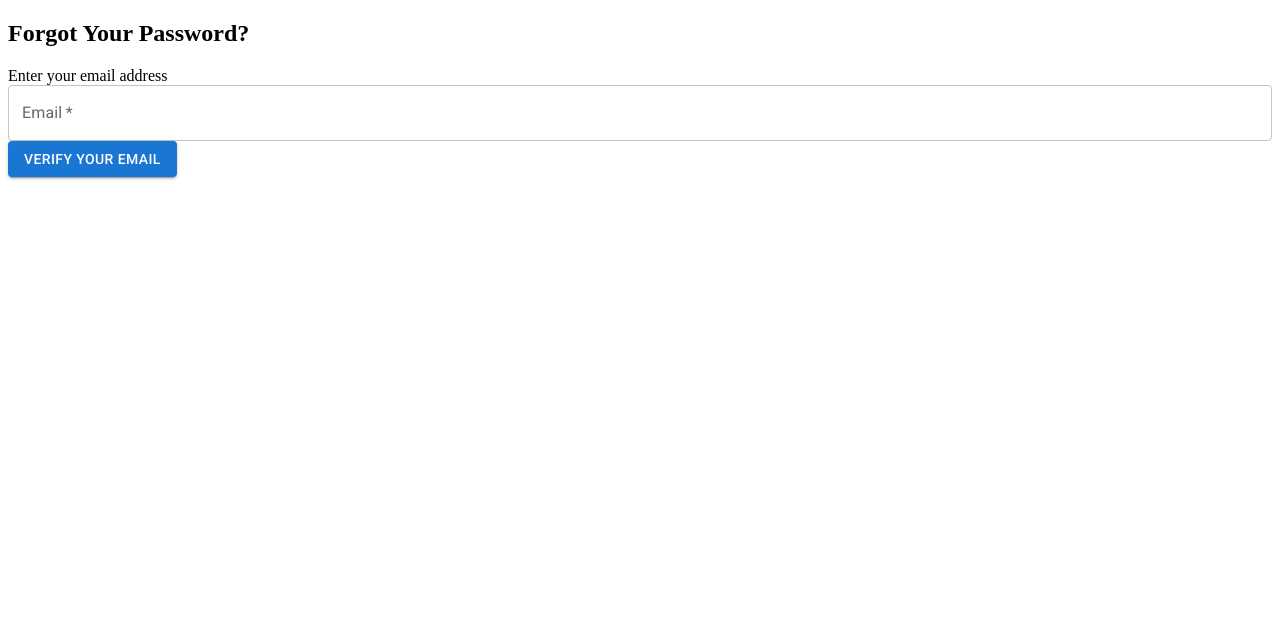
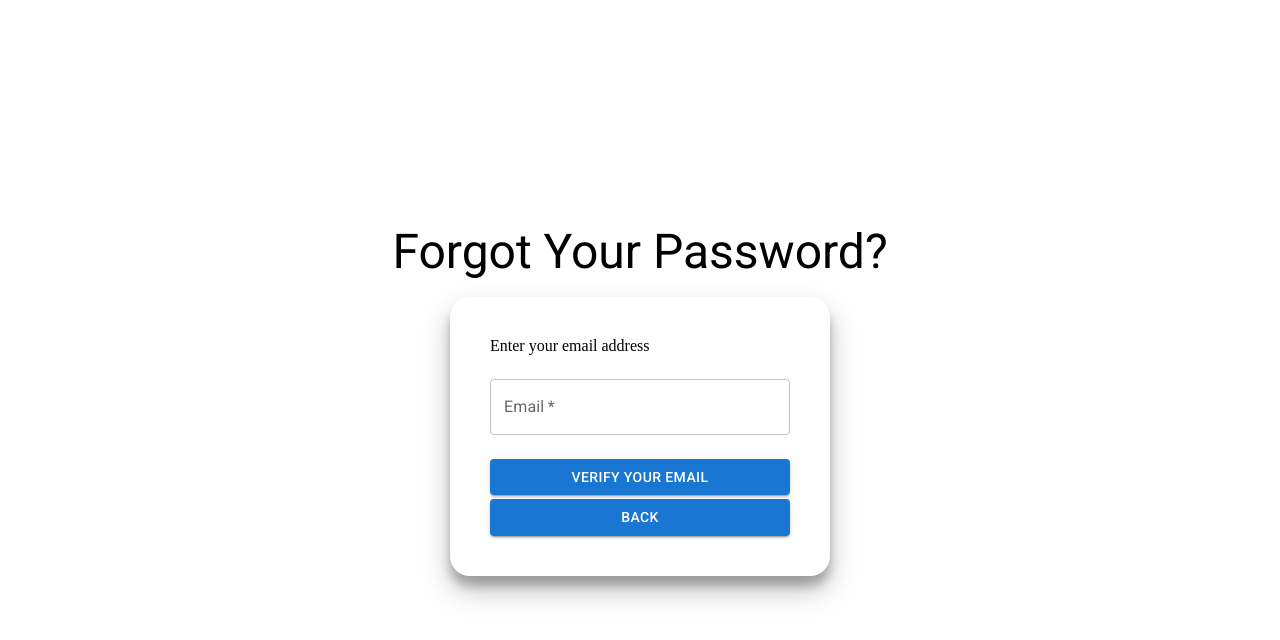
Before and after one commit to trungshin/T_Network, a React (Create React App) app in the folder frontend/: page /user/forgotPassword in a window 1280 px wide. Shown: the top 640 px of the page. Built offline with nearby package versions, Linux system fonts and the light colour scheme.

Commit message:
fix layout

```diff
--- a/frontend/package.json
+++ b/frontend/package.json
@@ -13,6 +13,7 @@
 		"@testing-library/react": "^12.1.3",
 		"@testing-library/user-event": "^13.5.0",
 		"axios": "^0.26.0",
+		"caniuse-lite": "^1.0.30001431",
 		"classnames": "^2.3.1",
 		"formik": "^2.2.9",
 		"moment": "^2.29.2",
--- a/frontend/src/components/ForgotPassword.jsx
+++ b/frontend/src/components/ForgotPassword.jsx
@@ -1,16 +1,19 @@
 import React, { useState } from "react";
 import axios from "axios";
-import { TextField, Button } from "@mui/material";
+import { TextField, Button, Grid} from "@mui/material";
+import { useNavigate } from "react-router-dom";
 // import {isEmail} from '../../utils/validation/Validation'
 import showSuccessMsg from "./notification";
 import { forgotPassword } from "../redux/apiRequests";
 import { useDispatch } from "react-redux";
+import GridLayout from "./GridLayout";
 
 function ForgotPassword() {
 	const [success, setSuccess] = useState("");
 	const [email, setEmail] = useState("");
 	// const [data, setData] = useState(initialState);
 	const dispatch = useDispatch();
+	const navigate = useNavigate();
 
 	const handleSumit = () => {
 		forgotPassword(email, dispatch, setSuccess);
@@ -24,14 +27,15 @@ function ForgotPassword() {
 	};
 
 	return (
-		<div>
-			<h2>Forgot Your Password?</h2>
-
-			<div>
+		<GridLayout heading={"Forgot Your Password?"}>
+			<Grid container spacing={3} direction="column">
+				<Grid item>
 					{/* {err && showErrMsg(err)} */}
 					{success && showSuccessMsg(success)}
+					<label htmlFor="email">Enter your email address</label>
+				</Grid>
 
-				<label htmlFor="email">Enter your email address</label>
+				<Grid item>
 					<TextField
 						required
 						fullWidth
@@ -41,11 +45,24 @@ function ForgotPassword() {
 						value={email}
 						onChange={(e) => setEmail(e.target.value)}
 					/>
-				<Button variant="contained" onClick={handleSumit}>
+				</Grid>
+
+				<Grid item>
+					<Button fullWidth variant="contained"  onClick={handleSumit}>
 						Verify your email
 					</Button>
-			</div>
-		</div>
+					<Button
+						fullWidth
+						variant="contained"
+						onClick={() => navigate("/")}
+						style={{marginTop: 4}}
+					>
+						Back
+					</Button>
+
+				</Grid>
+			</Grid>
+		</GridLayout>
 	);
 }
 
--- /dev/null
+++ b/frontend/src/components/GridLayout.jsx
@@ -0,0 +1,36 @@
+import React from "react";
+import { Grid,Typography, Box} from "@mui/material";
+
+const GridLayout = ({children, heading}) => {
+	return (
+		<>
+			<Grid
+                container
+                spacing={2}
+                direction="column"
+                alignItems="center"
+                justifyContent="center"
+                style={{ minHeight: "100vh" }}
+		    >
+                <Grid item>
+                    <Typography variant="h3">{heading}</Typography>
+                </Grid>
+
+                <Grid item>
+                    <Box
+                        sx={{
+                            width: 300,
+                            p: 5,
+                            borderRadius: 5,
+                            boxShadow: "rgba(0, 0, 0, 0.25) 0px 14px 28px, rgba(0, 0, 0, 0.22) 0px 10px 10px"
+                        }}
+                    >
+                        {children}
+                    </Box>
+                </Grid>
+            </Grid>
+		</>
+	);
+};
+
+export default GridLayout;
--- a/frontend/src/components/ResetPassword.jsx
+++ b/frontend/src/components/ResetPassword.jsx
@@ -2,14 +2,17 @@ import React, { useState } from "react";
 import { useParams } from "react-router-dom";
 import showSuccessMsg from "./notification";
 import { useDispatch } from "react-redux";
+import { useNavigate } from "react-router-dom";
 import * as Yup from "yup";
 import { useFormik } from "formik";
-import { TextField, Button, Grid, Typography, Box } from "@mui/material";
+import { TextField, Button, Grid } from "@mui/material";
 import { resetPassword } from "../redux/apiRequests";
+import GridLayout from "./GridLayout";
 
 function ResetPassword() {
 	const { token } = useParams();
 	const dispatch = useDispatch();
+	const navigate = useNavigate();
 	const [success, setSuccess] = useState("");
 
 	const formik = useFormik({
@@ -31,30 +34,15 @@ function ResetPassword() {
 		onSubmit: (values) => {
 			const newPassword = values.password;
 			resetPassword(newPassword, dispatch, setSuccess, token);
+			setTimeout(handleNavigate, 2500);
 		}
 	});
+
+	const handleNavigate = () => {
+		navigate("/");
+	};
 	return (
-		<Grid
-			container
-			spacing={2}
-			direction="column"
-			alignItems="center"
-			justifyContent="center"
-			style={{ minHeight: "100vh" }}
-		>
-			<Grid item>
-				<Typography variant="h3">Reset Your Password</Typography>
-			</Grid>
-
-			<Grid item>
-				<Box
-					sx={{
-						width: 300,
-						p: 5,
-						borderRadius: 5,
-						boxShadow: "rgba(0, 0, 0, 0.25) 0px 14px 28px, rgba(0, 0, 0, 0.22) 0px 10px 10px"
-					}}
-				>
+		<GridLayout heading={"Reset Your Password"}>
 			<form onSubmit={formik.handleSubmit}>
 				<Grid container spacing={3} direction="column">
 					<Grid item>{success && showSuccessMsg(success)}</Grid>
@@ -72,7 +60,6 @@ function ResetPassword() {
 							error={formik.touched.password && Boolean(formik.errors.password)}
 							helperText={formik.touched.password && formik.errors.password}
 						/>
-								{/* <p>{error && error.substring(50).replace("to be unique","already existed")}</p> */}
 					</Grid>
 
 					<Grid item>
@@ -97,9 +84,7 @@ function ResetPassword() {
 					</Grid>
 				</Grid>
 			</form>
-				</Box>
-			</Grid>
-		</Grid>
+		</GridLayout>
 	);
 }
 
--- a/frontend/src/pages/login/index.jsx
+++ b/frontend/src/pages/login/index.jsx
@@ -2,7 +2,8 @@ import React, { useEffect, useState } from "react";
 import { useDispatch, useSelector } from "react-redux";
 import { Link, useNavigate } from "react-router-dom";
 import { loginUser } from "../../redux/apiRequests";
-import { TextField, Button, Grid, Typography, Box } from "@mui/material";
+import { TextField, Button, Grid, Typography} from "@mui/material";
+import GridLayout from "../../components/GridLayout";
 
 const Login = () => {
 	const user = useSelector((state) => state.auth.login?.currentUser);
@@ -25,26 +26,7 @@ const Login = () => {
 		}
 	}, []);
 	return (
-		<Grid
-			container
-			spacing={2}
-			direction="column"
-			alignItems="center"
-			justifyContent="center"
-			style={{ minHeight: "100vh" }}
-		>
-			<Grid item>
-				<Typography variant="h3">Login</Typography>
-			</Grid>
-			<Grid item>
-				<Box
-					sx={{
-						width: 300,
-						p: 5,
-						borderRadius: 5,
-						boxShadow: "rgba(0, 0, 0, 0.25) 0px 14px 28px, rgba(0, 0, 0, 0.22) 0px 10px 10px"
-					}}
-				>
+		<GridLayout heading={"Login"}>
 			<form onSubmit={handleLogin}>
 				<Grid container spacing={3} direction="column">
 					<Grid item>
@@ -88,9 +70,7 @@ const Login = () => {
 				</Grid>
 			</form>
 			{/* {error && <Typography> {error} </Typography>} */}
-				</Box>
-			</Grid>
-		</Grid>
+		</GridLayout>
 	);
 };
 
--- a/frontend/src/pages/register/index.jsx
+++ b/frontend/src/pages/register/index.jsx
@@ -4,8 +4,9 @@ import { Link } from "react-router-dom";
 import { registerUser } from "../../redux/apiRequests";
 import * as Yup from "yup";
 import { useFormik } from "formik";
-import { TextField, Button, Grid, Typography, Box } from "@mui/material";
+import { TextField, Button, Grid, Typography} from "@mui/material";
 import showSuccessMsg from "../../components/notification";
+import GridLayout from "../../components/GridLayout";
 
 const Register = () => {
 	const dispatch = useDispatch();
@@ -51,27 +52,7 @@ const Register = () => {
 	});
 
 	return (
-		<Grid
-			container
-			spacing={2}
-			direction="column"
-			alignItems="center"
-			justifyContent="center"
-			style={{ minHeight: "100vh" }}
-		>
-			<Grid item>
-				<Typography variant="h3">Register</Typography>
-			</Grid>
-
-			<Grid item>
-				<Box
-					sx={{
-						width: 300,
-						p: 5,
-						borderRadius: 5,
-						boxShadow: "rgba(0, 0, 0, 0.25) 0px 14px 28px, rgba(0, 0, 0, 0.22) 0px 10px 10px"
-					}}
-				>
+		<GridLayout heading={"Register"}>
 			<form onSubmit={formik.handleSubmit}>
 				<Grid container spacing={3} direction="column">
 					<Grid item>{success && showSuccessMsg(success)}</Grid>
@@ -148,9 +129,7 @@ const Register = () => {
 					</Grid>
 				</Grid>
 			</form>
-				</Box>
-			</Grid>
-		</Grid>
+		</GridLayout>
 	);
 };
 
```
Also changed, not shown: 2 other files (tests, documents, lock files or other folders). Lines whose indentation alone changed are shown as unchanged.
